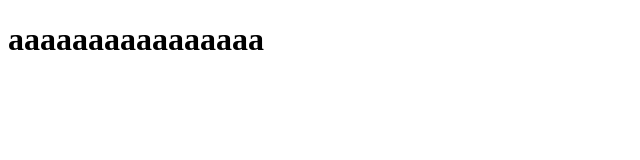
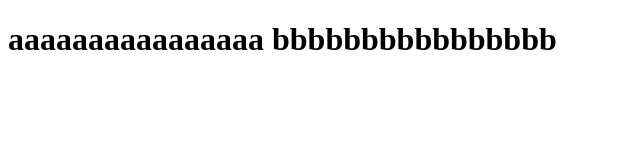
Before and after one commit to FelipeMoretti/Atividade2, a website: page src/index.html in a window 1280 px wide. Shown: the whole page, without its empty margins (0-640 px from the left). Drawn offline with Linux system fonts and the light colour scheme.

Commit message:
quarto commit

```diff
--- a/src/index.html
+++ b/src/index.html
@@ -6,6 +6,8 @@
     <title>Document</title>
 </head>
 <body>
-    <h1>aaaaaaaaaaaaaaaa</h1>
+    <h1>aaaaaaaaaaaaaaaa
+        bbbbbbbbbbbbbbbb
+    </h1>
 </body>
 </html>
```
